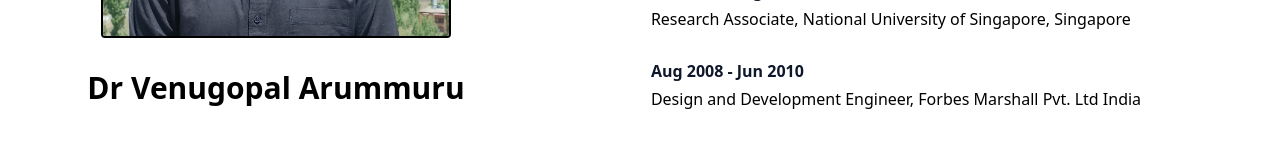
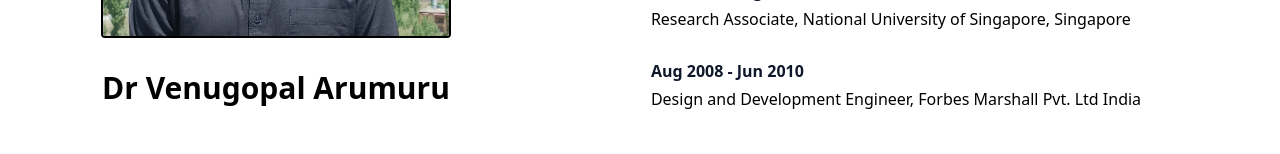
Before and after one commit to fdlabiitbbs/afg-2, a Next.js app: page /people in a window 1280 px wide. Shown: the part 646-800 px from the top of the page. Built offline with nearby package versions, Linux system fonts and the light colour scheme.

Commit message:
changed/corrected name

```diff
--- a/app/people/page.jsx
+++ b/app/people/page.jsx
@@ -16,7 +16,7 @@ const page = () => {
               src={profilePic}
             />
             <div className="text-center font-semibold mx-auto text-3xl mt-8">
-              Dr Venugopal Arummuru
+              Dr Venugopal Arumuru
             </div>
           </div>
 
```
